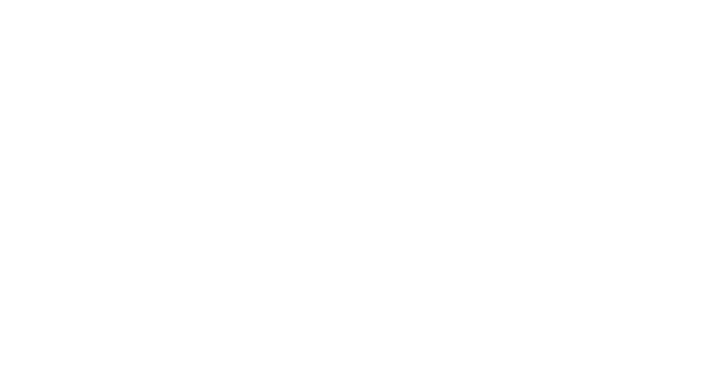
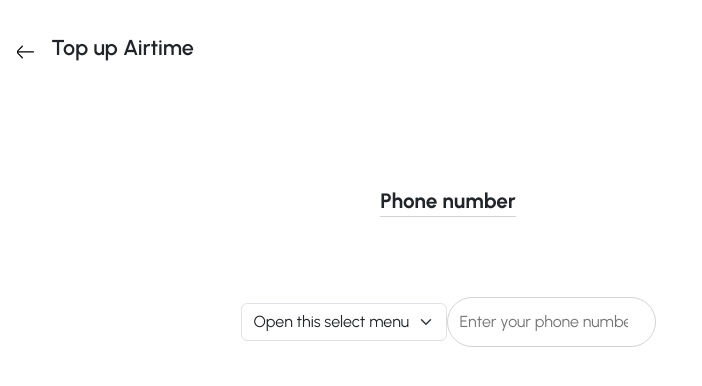
Before and after one commit to coolerputt01/Veetop, a Vue app in the folder frontend/: page /airtime in a window 1280 px wide. Before the commit this address had no page. Shown: the top 386 px of the page, without its empty margins (0-702 px from the left). Built offline with nearby package versions, Linux system fonts and the light colour scheme.

Commit message:
I was super lazy , tired and my PC was low after playing the piano on it so i am no where close to finishng the UI for now - not even up to 10%

```diff
--- a/frontend/index.html
+++ b/frontend/index.html
@@ -10,7 +10,7 @@
     <title>Veetop</title>
   </head>
   <body style="margin: 0;padding: 0;">
-    <div id="app"></div>
+    <div id="app" style="width: 100%;margin: 0;padding: 0;"></div>
     <script type="module" src="/src/main.ts"></script>
   </body>
 </html>
--- a/frontend/src/router/index.ts
+++ b/frontend/src/router/index.ts
@@ -27,6 +27,11 @@
       path: '/dashboard',
       name: 'dashboard',
       component: () => import('../views/DashboardView.vue'),
+    },
+    {
+      path: '/airtime',
+      name: 'airtime',
+      component: () => import('../views/AirtimePurchaseView.vue')
     }
   ],
 })
--- a/frontend/src/views/AirtimePurchaseView.vue
+++ b/frontend/src/views/AirtimePurchaseView.vue
@@ -0,0 +1,34 @@
+<script lang="js">
+import { useRouter } from 'vue-router';
+
+const router = useRouter();
+
+</script>
+
+<template>
+    <main style="width: 100%;margin: 0;padding: 0;">
+        <section>
+            <nav class="nav" style="display: flex;justify-content: left;align-items: center; width: 100vw;height: 13vh;background-color: #fff;">
+                <li style="display: flex;justify-content: flex-start;align-items: center; width: 100vw;flex-direction: row">
+                    <img v-lazy="'/src/assets/left.svg'" alt="VeeTop left arrow icon" class="nav-link" style="width: 3.2em;height: 3.2em;z-index: 1000;cursor: pointer;" @click="router.back()" >
+                    <h1 style="font-size: 1.35em;font-weight: 600;">Top up Airtime</h1>
+                </li>
+            </nav>
+        </section>
+
+        <section>
+            <span style="display: flex;justify-content: center;align-items: center;width: 70vw;flex-direction:column">
+                <label for="number" style="font-weight: 660;font-size: 1.3em;border-bottom:1px solid lightgrey;margin: 9%;text-align: left;">Phone number</label>
+                <div style="display: flex;justify-content: flex-start;align-items: center;">
+                    <select class="form-select" aria-label="Default select example">
+                        <option selected style="border-radius: 50% !important;">Open this select menu</option>
+                        <option value="1">One</option>
+                        <option value="2">Two</option>
+                        <option value="3">Three</option>
+                    </select>
+                    <input type="number" placeholder="Enter your phone number" name="number" v-model="phone_number" style="padding: 12px;border-radius: 50px;border: 1px solid lightgray;">
+                </div>
+            </span>
+        </section>
+    </main>
+</template>
--- a/frontend/src/views/DashboardView.vue
+++ b/frontend/src/views/DashboardView.vue
@@ -1,6 +1,7 @@
 <script setup lang="ts">
 import { ref ,computed} from 'vue';
 import type { Ref } from 'vue';
+import { useRouter } from 'vue-router';
 
 import NavBar from '@/components/NavBar.vue';
 
@@ -10,6 +11,8 @@
 import TransactionCard from '@/components/TransactionCard.vue';
 
 const walletShow : Ref<boolean> = ref(true);
+
+const router = useRouter();
 
 const imgSrc = computed(() => walletShow.value ? wallet : walletClosed);
 
@@ -54,7 +57,7 @@
                 </section>
                 <section style="margin-top: 3em;" class="topup-sec">
                     <div style="display: flex;justify-content: center;align-items: center;flex-direction: row;gap:5%;">
-                        <div class="topup-card" style="width:30vw;height: 30vw;transition: all 0.5s; cursor:pointer;border-radius:14% ;display: flex;justify-content: center;align-items: center;flex-direction: column;padding: 24px;">
+                        <div class="topup-card" style="width:30vw;height: 30vw;transition: all 0.5s; cursor:pointer;border-radius:14% ;display: flex;justify-content: center;align-items: center;flex-direction: column;padding: 24px;" @click.stop="router.push('/airtime')">
                             <img v-lazy="'/src/assets/airtime.svg'" alt="VeTop Airtime Top-up Icon" style="width: 3.7em;height: 3.7em;object-fit: cover;background-color: lightgrey;mix-blend-mode: difference; border-radius: 50%;padding:12px;">
                             <p style="padding: 2px;color: #000;font-weight: 700;text-align: center;">Airtime</p>
                         </div>
@@ -75,7 +78,7 @@
                         <h2 style="font-size: 1.4em;">Recent transactions</h2>
                         <a style="font-size: 1.1em;cursor: pointer;transition: all 0.5s;text-decoration: none;color: #00c3ff;" href="#"> view all <img v-lazy="'/src/assets/black-right.svg'" alt="VeeTop History Icon" style="width: 1.1em;height: 1.1em;object-fit: cover;mix-blend-mode: darken;"></a>
                     </span>
-                    <div class="table" style="width: 100%; max-height: 50vh;;overflow-y: auto; scroll-behavior: smooth;">
+                    <div class="table" style="width: 100%; max-height: 50vh;;overflow-y: auto; scroll-behavior: smooth;margin-bottom: 2.8em;">
                         <div style="width: 100%; display: flex; flex-direction: column; align-items: center;overflow-y:scroll">
                             <TransactionCard v-for="i in 5" :key="i" date-time="18 May 2025, 16:04" amount="8000" vtu-plan="Mobile Data" :succesful="false" />
                         </div>
```
Also changed, not shown: frontend/src/assets/left.svg (added), frontend/src/scripts/monnify.ts (added).
